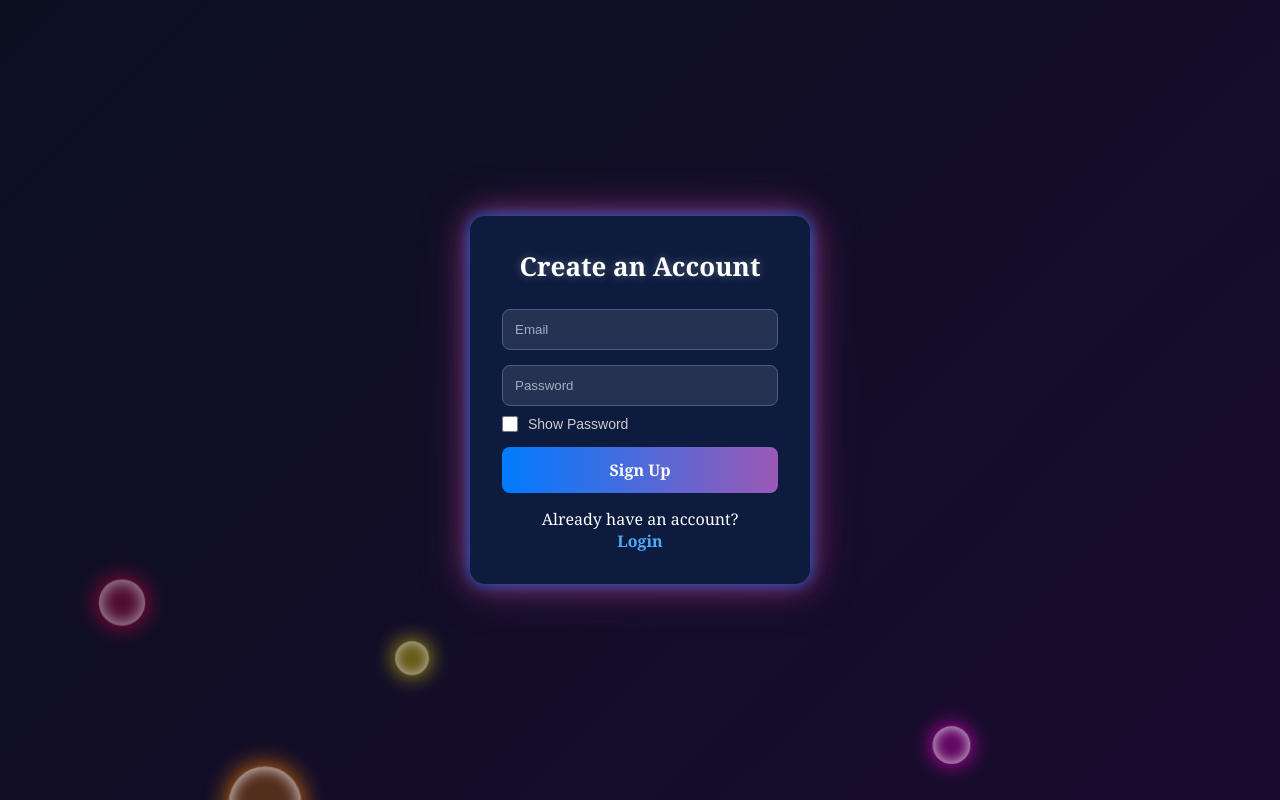
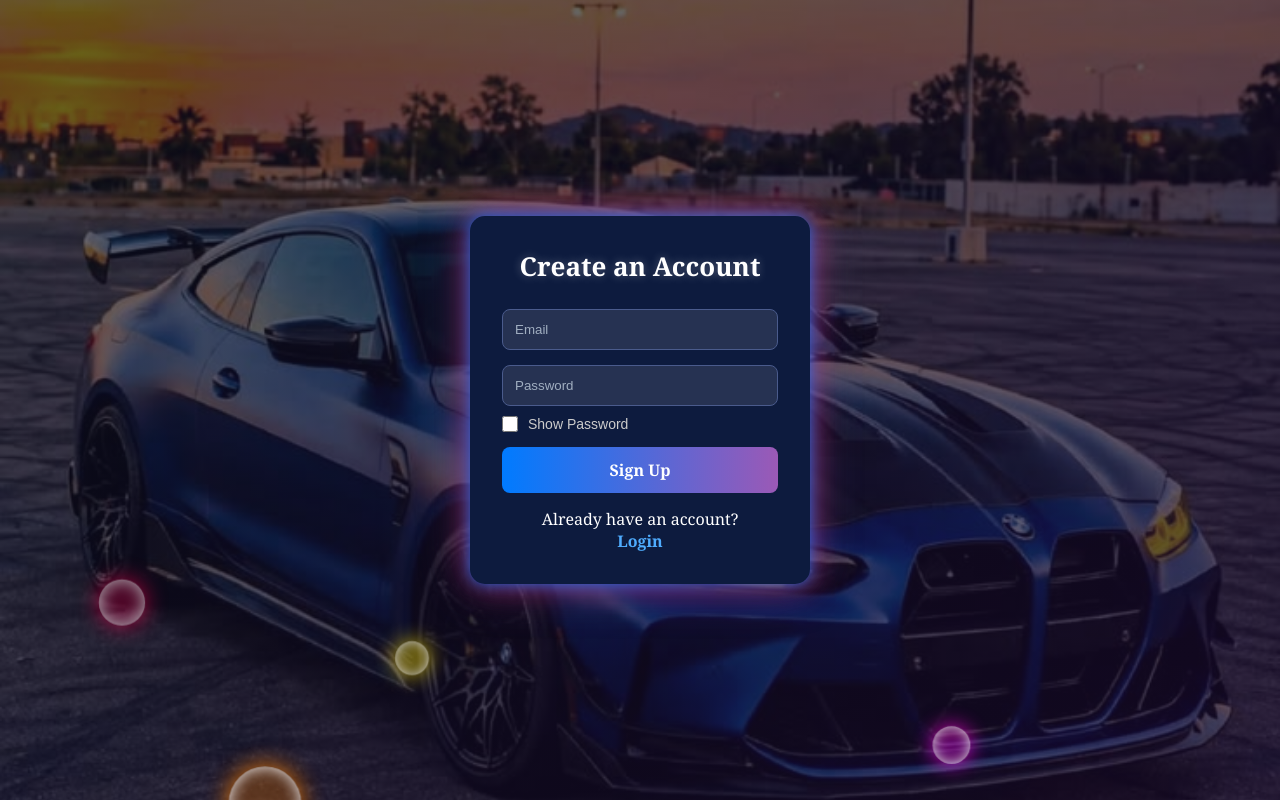
Before and after one commit to eboy2007-EJ/my-login-project, a website: page index.html in a window 1280 px wide. Drawn offline with Linux system fonts and the light colour scheme.

Commit message:
Add car photo behind animated bubbles

```diff
--- a/style.css
+++ b/style.css
@@ -7,7 +7,7 @@
 
 /* Background & Bubbles */
 body {
-  background: linear-gradient(135deg, #0b1021, #1a0b2e);
+  background: linear-gradient(135deg, rgba(11, 16, 33, 0.62), rgba(26, 11, 46, 0.7)), url("background.jpg") center / cover no-repeat fixed;
   display: flex;
   justify-content: center;
   align-items: center;
```
Also changed, not shown: background.jpg (added).
